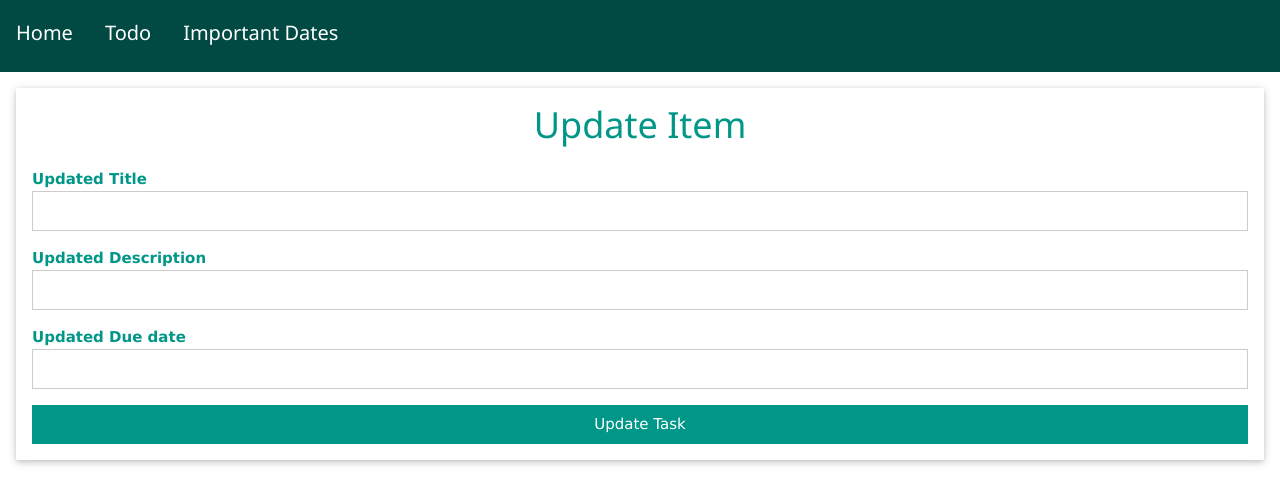
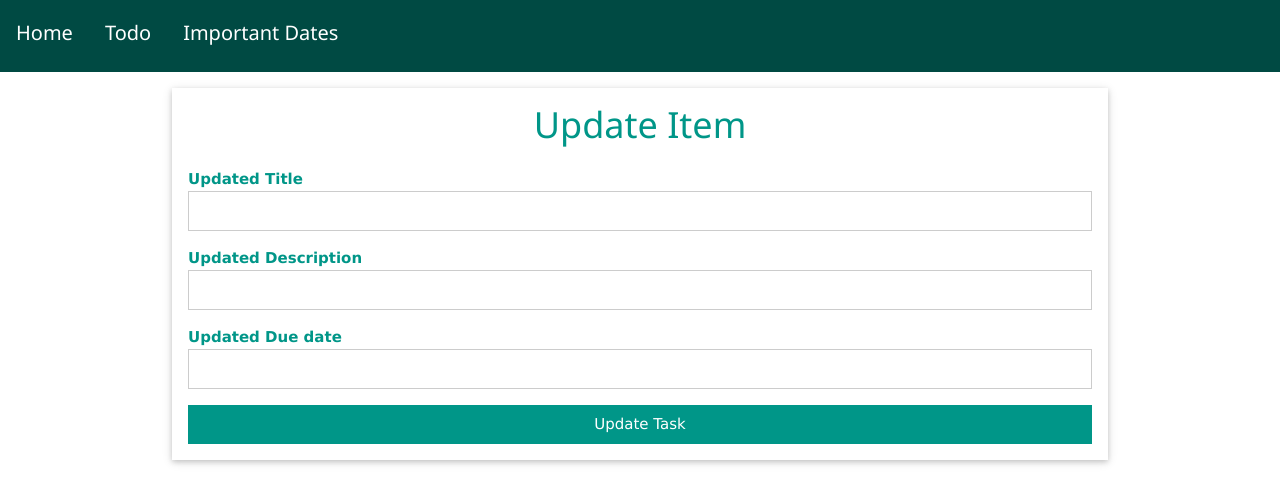
Before and after one commit to TheKing-coder68/codejam, a Flask app: template templates/update.html in a window 1280 px wide. Shown: the top 504 px of the page. Run offline with Flask 2, Linux system fonts and the light colour scheme; the template is opened without the code that fills it, so the values that code supplies are empty.

Commit message:
Added update class selector

```diff
--- a/static/style.css
+++ b/static/style.css
@@ -33,6 +33,10 @@ img{
 .und {
     text-decoration: underline;
 }
+.update {
+    width: 75%;
+    margin: auto;
+}
 .w3-theme-l5 {color:#000 !important; background-color:#e9fffd !important}
 .w3-theme-l4 {color:#000 !important; background-color:#b7fff8 !important}
 .w3-theme-l3 {color:#000 !important; background-color:#6efff1 !important}
```
